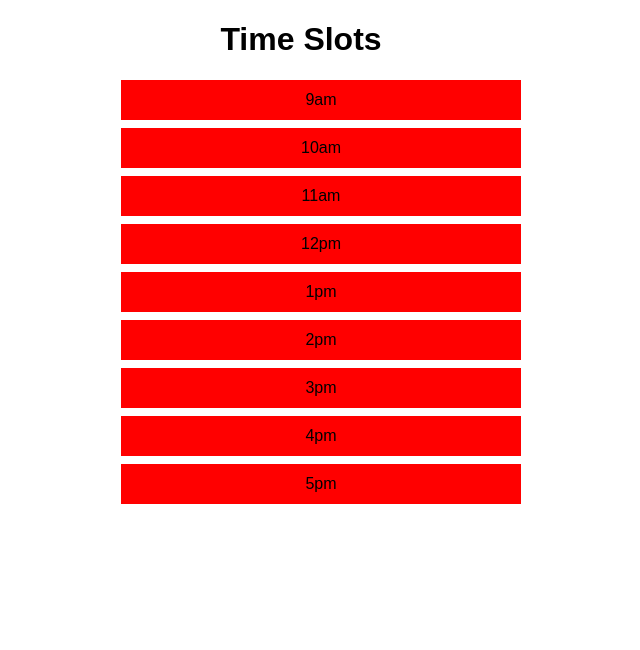
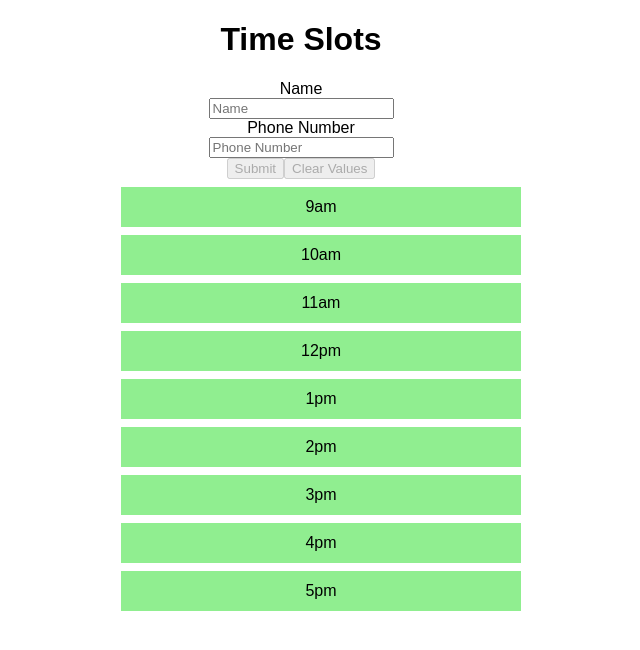
Before and after one commit to thomasweld/timeSlots, a React (Create React App) app: page / in a window 1280 px wide. Both pictures are taken after a click on the item "9am". Shown: the top 650 px of the page, without its empty margins (339-979 px from the left). Built offline with nearby package versions, Linux system fonts and the light colour scheme.

Commit message:
got form launching, storing data on redux

```diff
--- a/package.json
+++ b/package.json
@@ -8,7 +8,8 @@
     "react-redux": "^5.0.6",
     "react-scripts": "1.0.17",
     "react-test-renderer": "^16.2.0",
-    "redux": "^3.7.2"
+    "redux": "^3.7.2",
+    "redux-form": "^7.2.0"
   },
   "scripts": {
     "start": "react-scripts start",
--- a/src/components/List.jsx
+++ b/src/components/List.jsx
@@ -3,16 +3,18 @@ import PropTypes from 'prop-types';
 import { connect } from 'react-redux';
 
 import * as listActions from '../ducks/listDuck';
+import TimeSlotForm from './TimeSlotForm';
 
 class List extends React.Component {
   render() {
-    let showList;
+    let showList, showModal;
     if (this.props.timeSlots) {
-      showList = this.props.timeSlots.map(timeSlot => (
+      showList = this.props.timeSlots.map((timeSlot, index) => (
         <li
-          onClick={this.props.onClickTimeSlot}
+          key={index}
+          onClick={() => this.props.onClickTimeSlot(timeSlot)}
           style={{
-            backgroundColor: timeSlot.available ? 'red' : 'none'
+            backgroundColor: timeSlot.available ? 'lightgreen' : 'red'
           }}
         >
           {timeSlot.hour}
@@ -20,9 +22,23 @@ class List extends React.Component {
         </li>
       ));
     }
+
+    if (this.props.showModal && this.props.activeTimeSlot) {
+      showModal = (
+        <TimeSlotForm
+          onSubmit={this.props.handleSubmit}
+          initialValues={{
+            name: `${this.props.activeTimeSlot.name}`,
+            phoneNumber: `${this.props.activeTimeSlot.phoneNumber}`
+          }}
+        />
+      );
+    }
+
     return (
       <div>
         <h1>Time Slots</h1>
+        <div>{showModal}</div>
         <ul>{showList}</ul>
       </div>
     );
@@ -30,11 +46,14 @@ class List extends React.Component {
 }
 
 const mapStateToProps = state => ({
-  timeSlots: state.listReducer.timeSlots
+  timeSlots: state.List.timeSlots,
+  showModal: state.List.showModal,
+  activeTimeSlot: state.List.activeTimeSlot
 });
 
 const mapDispatchToProps = dispatch => ({
-  onClickTimeSlot: listActions.launchPopUp
+  onClickTimeSlot: listActions.launchPopUp,
+  handleSubmit: listActions.handleSubmit
 });
 
 List.propTypes = {
--- /dev/null
+++ b/src/components/TimeSlotForm.jsx
@@ -0,0 +1,44 @@
+import React from 'react';
+import PropTypes from 'prop-types';
+import { Field, reduxForm } from 'redux-form';
+
+const TimeSlotForm = props => {
+  const { handleSubmit, pristine, reset, submitting } = props;
+  return (
+    <form onSubmit={handleSubmit}>
+      <div>
+        <label>Name</label>
+        <div>
+          <Field name="name" component="input" type="text" placeholder="Name" />
+        </div>
+      </div>
+      <div>
+        <label>Phone Number</label>
+        <div>
+          <Field
+            name="phoneNumber"
+            component="input"
+            type="phoneNumber"
+            placeholder="Phone Number"
+          />
+        </div>
+      </div>
+      <div>
+        <button type="submit" disabled={pristine || submitting}>
+          Submit
+        </button>
+        <button type="button" disabled={pristine || submitting} onClick={reset}>
+          Clear Values
+        </button>
+      </div>
+    </form>
+  );
+};
+
+TimeSlotForm.propTypes = {
+  handleSubmit: PropTypes.func.isRequired
+};
+
+export default reduxForm({
+  form: 'timeSlot'
+})(TimeSlotForm);
--- a/src/ducks/listDuck.js
+++ b/src/ducks/listDuck.js
@@ -1,6 +1,7 @@
 // Actions
 const LAUNCH_POP_UP = 'LAUNCH_POP_UP';
 const CLOSE_POP_UP = 'CLOSE_POP_UP';
+const SIGN_UP = 'SIGN_UP';
 
 // Reducer
 export default function reducer(state = initialState, action = {}) {
@@ -8,12 +9,19 @@ export default function reducer(state = initialState, action = {}) {
     case LAUNCH_POP_UP:
       return {
         ...state,
-        popUpLaunched: true
+        showModal: true,
+        activeTimeSlot: action.timeSlot
       };
     case CLOSE_POP_UP:
       return {
         ...state,
-        popUpLaunched: false
+        showModal: false,
+        activeTimeSlot: null
+      };
+    case SIGN_UP:
+      return {
+        ...state
+        // timeSlot: false
       };
     default:
       return state;
@@ -21,64 +29,74 @@ export default function reducer(state = initialState, action = {}) {
 }
 
 // Action Creators
-export const launchPopUp = () => ({ type: LAUNCH_POP_UP });
+export const launchPopUp = timeSlot => ({ type: LAUNCH_POP_UP, timeSlot });
 export const closePopUp = timeSlot => ({ type: CLOSE_POP_UP, timeSlot });
+export const handleSubmit = formData => ({ type: SIGN_UP, formData });
+
+// form submit
+// export const handleSubmit = formData => (dispatch, getState) => {
+//   let state = getState();
+//   console.log(state);
+//   console.log(formData);
+//   signUp(formData);
+// };
 
 const initialState = {
+  showModal: false,
   timeSlots: [
     {
       hour: '9am',
       available: true,
-      name: 'Name',
-      phoneNumber: 'Phone Number'
+      name: '',
+      phoneNumber: ''
     },
     {
       hour: '10am',
       available: true,
-      name: 'Name',
-      phoneNumber: 'Phone Number'
+      name: '',
+      phoneNumber: ''
     },
     {
       hour: '11am',
       available: true,
-      name: 'Name',
-      phoneNumber: 'Phone Number'
+      name: '',
+      phoneNumber: ''
     },
     {
       hour: '12pm',
       available: true,
-      name: 'Name',
-      phoneNumber: 'Phone Number'
+      name: '',
+      phoneNumber: ''
     },
     {
       hour: '1pm',
       available: true,
-      name: 'Name',
-      phoneNumber: 'Phone Number'
+      name: '',
+      phoneNumber: ''
     },
     {
       hour: '2pm',
       available: true,
-      name: 'Name',
-      phoneNumber: 'Phone Number'
+      name: '',
+      phoneNumber: ''
     },
     {
       hour: '3pm',
       available: true,
-      name: 'Name',
-      phoneNumber: 'Phone Number'
+      name: '',
+      phoneNumber: ''
     },
     {
       hour: '4pm',
       available: true,
-      name: 'Name',
-      phoneNumber: 'Phone Number'
+      name: '',
+      phoneNumber: ''
     },
     {
       hour: '5pm',
       available: true,
-      name: 'Name',
-      phoneNumber: 'Phone Number'
+      name: '',
+      phoneNumber: ''
     }
   ]
 };
--- a/src/rootReducer.js
+++ b/src/rootReducer.js
@@ -1,10 +1,10 @@
 import { combineReducers } from 'redux';
-// import { reducer as formReducer } from 'redux-form';
-import listReducer from './ducks/listDuck';
+import { reducer as formReducer } from 'redux-form';
+import List from './ducks/listDuck';
 
 const rootReducer = combineReducers({
-  listReducer
-  // form: formReducer
+  List,
+  form: formReducer
 });
 
 export default rootReducer;
```
Also changed, not shown: 1 other file (tests, documents, lock files or other folders).
